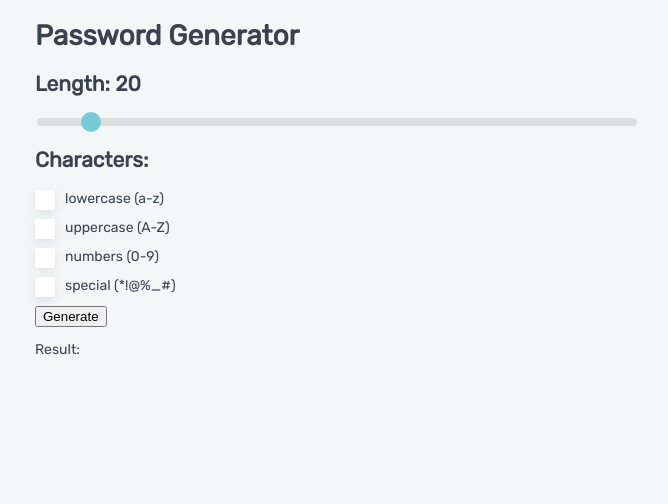
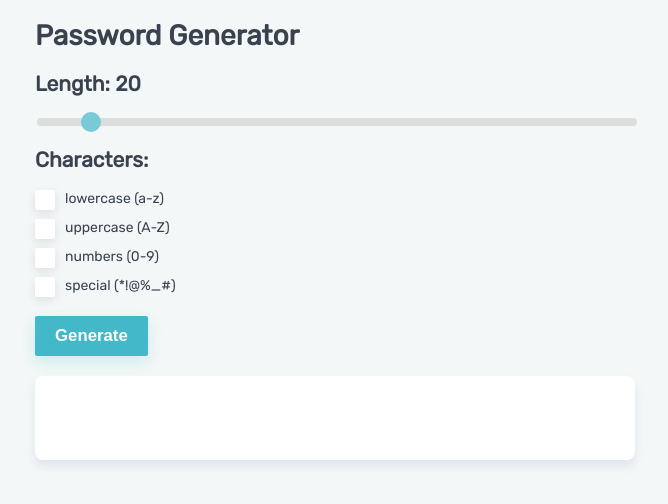
Before and after one commit to andersonmadeira/password-generator, a React (Create React App) app: page / in a window 1280 px wide. Shown: the top 504 px of the page, without its empty margins (305-973 px from the left). Built offline with nearby package versions, Linux system fonts and the light colour scheme.

Commit message:
Button and card style for results

```diff
--- a/src/App.tsx
+++ b/src/App.tsx
@@ -59,12 +59,19 @@ function App() {
         }
       />
       <button
+        className="button"
+        style={{ marginTop: 10 }}
         type="submit"
         onClick={() => setGeneratedPassword(getRandomPassword(options))}
       >
         Generate
       </button>
-      <p>Result: {generatedPassword}</p>
+      <div
+        className="card"
+        style={{ marginTop: 20, fontSize: '1.5em', overflowWrap: 'break-word' }}
+      >
+        {generatedPassword}
+      </div>
     </div>
   )
 }
--- a/src/styles/components/_all.scss
+++ b/src/styles/components/_all.scss
@@ -1,2 +1,4 @@
 @import 'checkbox';
 @import 'slider';
+@import 'button';
+@import 'card';
--- /dev/null
+++ b/src/styles/components/_button.scss
@@ -0,0 +1,26 @@
+.button {
+  font-size: 1.2em;
+
+  color: #fff;
+  font-weight: 700;
+
+  border: none;
+  border-radius: 2px;
+  height: 40px;
+  padding-left: 20px;
+  padding-right: 20px;
+  display: inline-block;
+
+  box-shadow: 0 6px 16px 0 rgba(67, 184, 201, 0.2);
+  background: $main-bg-color;
+  border-color: $main-bg-color;
+
+  outline: none;
+  cursor: pointer;
+
+  transition: all 0.5s ease;
+}
+
+.button:hover {
+  background: $main-hover-color;
+}
--- /dev/null
+++ b/src/styles/components/_card.scss
@@ -0,0 +1,9 @@
+.card {
+  font-family: monospace;
+  background-color: #fff;
+  box-shadow: rgba(184, 194, 215, 0.35) 0px 6px 9px 0px;
+  border-radius: 8px;
+  padding: 2em;
+  transition: box-shadow 0.4s ease-in-out 0s,
+    background-color 0.4s ease-in-out 0s;
+}
```
